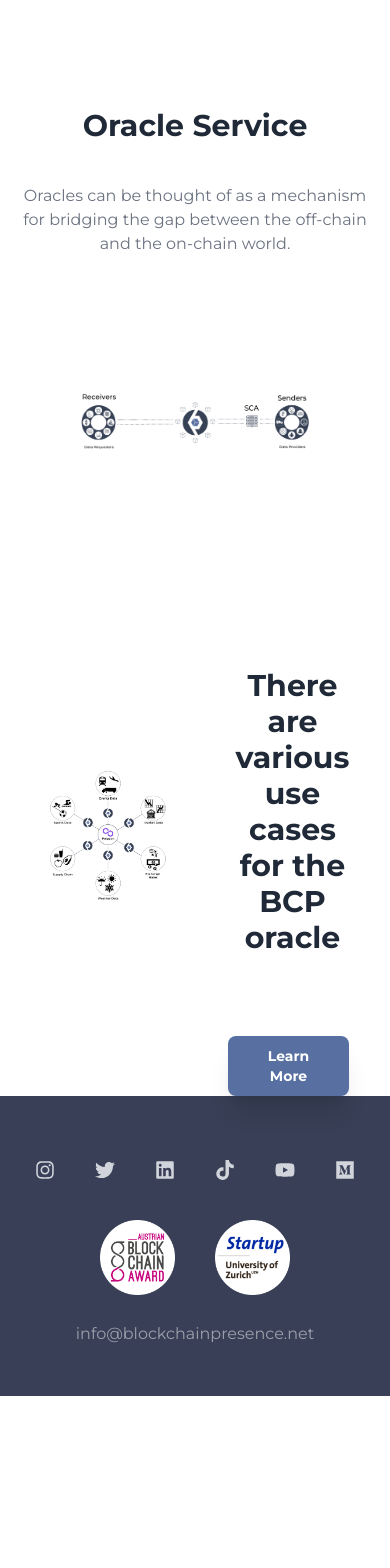
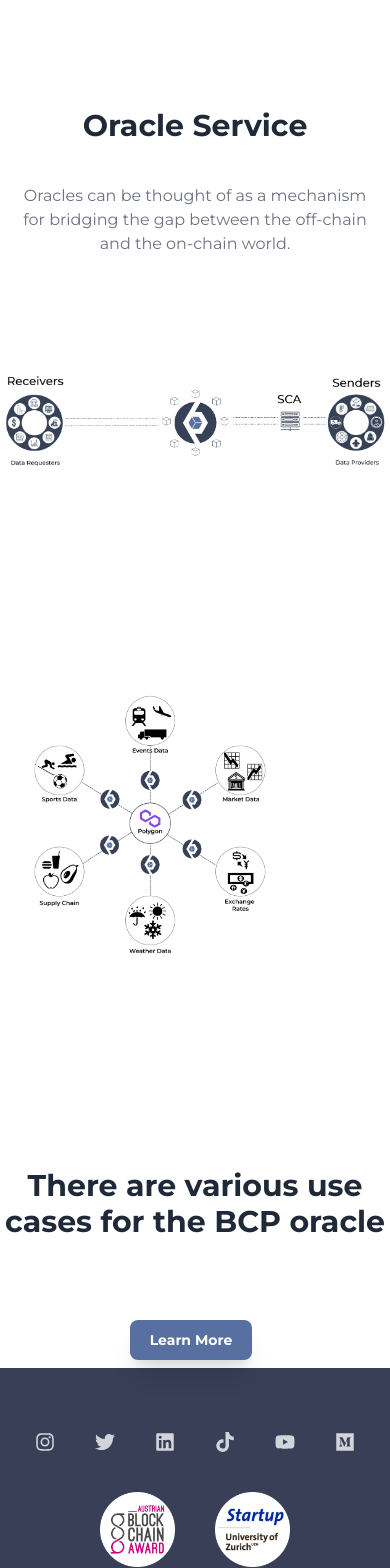
Before and after one commit to migub/BCP-Website-Next, a Next.js app: page / in a window 390 px wide. Shown: the part 3937-5505 px from the top of the page. Before the commit the page ends 5333 px from the top, so only its background shows below. Built offline with nearby package versions, Linux system fonts and the light colour scheme.

Commit message:
reponsive fix

```diff
--- a/components/sections/application/StudentExperience.js
+++ b/components/sections/application/StudentExperience.js
@@ -9,12 +9,12 @@ const StudentExperience = (props) => {
             {props.title}
           </h1>
           <div className="items-center justify-center mt-20 md:flex px-14 ">
-            <div className="md:w-[300px] w-[200px] h-[200px] m-auto shadow-xl md:h-[300px] rounded-full overflow-hidden flex relative justify-center items-center">
+            <div className="md:w-[300px] w-[200px] h-[200px] m-auto shadow-xl md:h-[400px] rounded-xl overflow-hidden flex relative justify-center items-center">
               <Image
                 src="/img/julia.jpg"
                 alt=""
                 layout="fill"
-                objectFit="contain"
+                objectFit="cover"
               />
             </div>
             <div className="w-full m-auto lg:w-1/2">
--- a/components/sections/home/HowDoesItWork.js
+++ b/components/sections/home/HowDoesItWork.js
@@ -14,7 +14,7 @@ const HowDoesItWork = (props) => {
             {props.subTitle}
           </p>
         </div>
-        <div className="relative flex items-center justify-center  w-3/5 m-auto  md:mt-24 h-[300px]">
+        <div className="relative flex items-center justify-center md:w-3/5 m-auto  md:mt-24 h-[300px]">
           <Image
             src="/img/senderreceiver.png"
             layout="fill"
@@ -22,8 +22,8 @@ const HowDoesItWork = (props) => {
             objectFit="contain"
           />
         </div>
-        <div className="flex items-center justify-center">
-          <div className="relative flex items-center justify-center w-1/2  md:my-24 h-[500px]">
+        <div className="items-center justify-center md:flex">
+          <div className="relative flex items-center justify-center w-full md:w-1/2  md:my-24 h-[500px]">
             <Image
               src="/img/usecases.png"
               layout="fill"
@@ -31,8 +31,8 @@ const HowDoesItWork = (props) => {
               objectFit="contain"
             />
           </div>
-          <div className="flex flex-col items-center justify-center w-1/3 space-y-20">
-            <h1 className="pt-24 text-3xl font-bold text-center text-gray-800 sm:text-center sm:text-4xl">
+          <div className="flex flex-col items-center justify-center md:w-1/3 md:space-y-20">
+            <h1 className="pt-24 pb-20 text-3xl font-bold text-center text-gray-800 md:pb-0 sm:text-center sm:text-4xl">
               There are various use cases for the BCP oracle
             </h1>
             <Button
```
